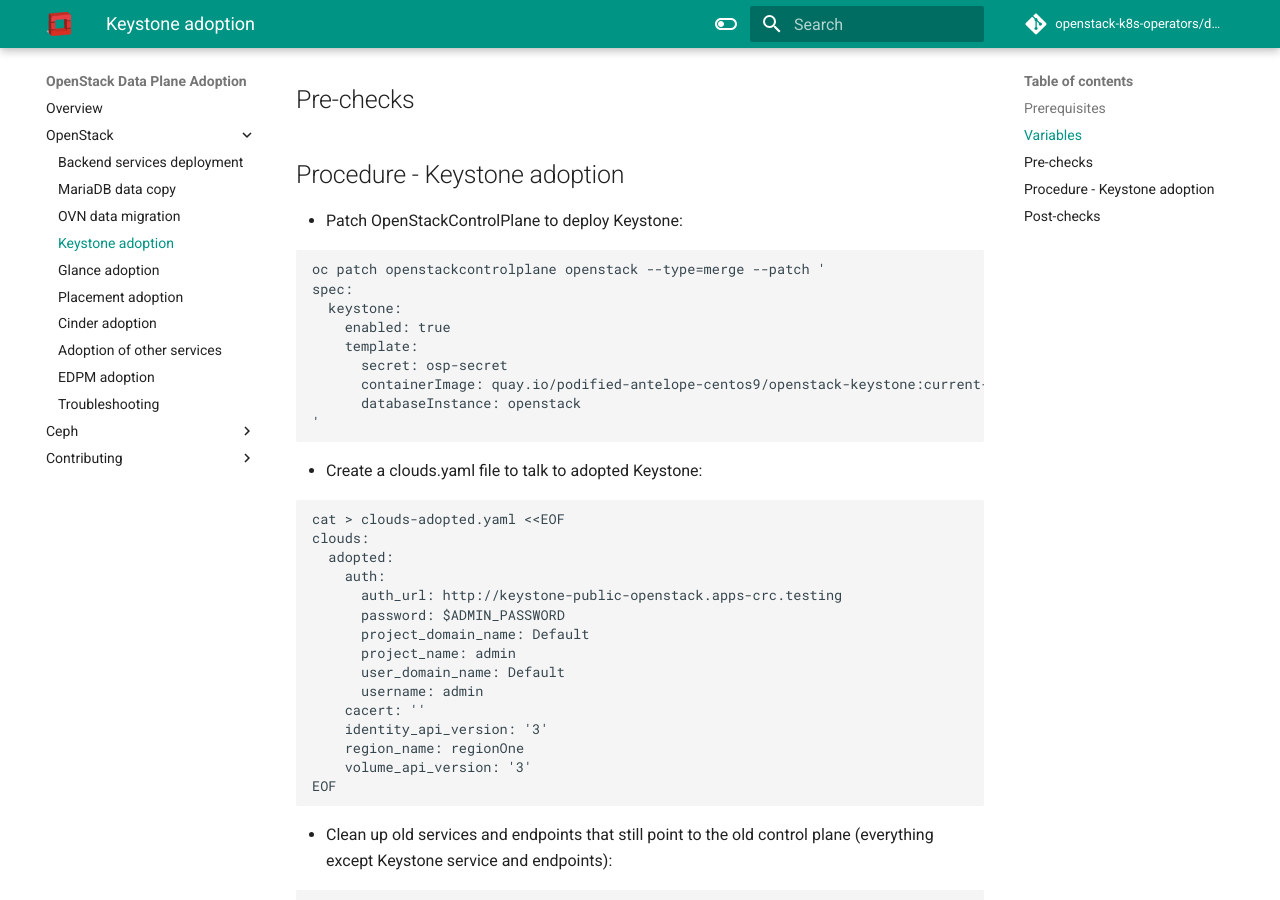
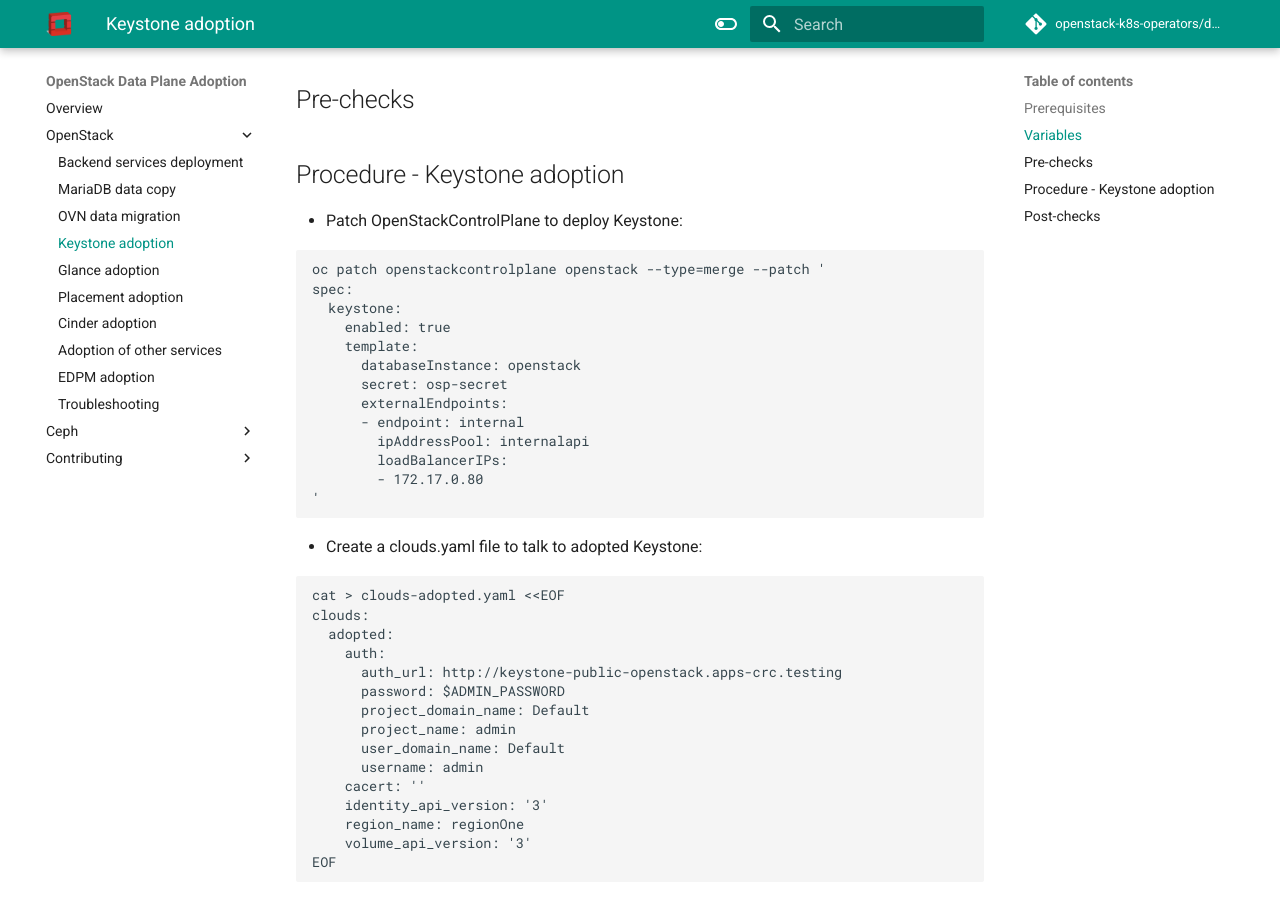
Before and after one commit to openstack-k8s-operators/data-plane-adoption, an MkDocs documentation site: the page built from docs/openstack/keystone_adoption.md, in a window 1280 px wide and 900 px high, scrolled down 356 px. Built offline with MkDocs 1.6.1 and Material for MkDocs 9.7.7, drawn with Linux system fonts in a browser that asks for light colours; comment, search, counter and statistics services are not loaded; the version menu is left out.

Commit message:
Update Keystone doc/tests for network isolation

````diff
--- a/docs/openstack/keystone_adoption.md
+++ b/docs/openstack/keystone_adoption.md
@@ -21,9 +21,13 @@
     keystone:
       enabled: true
       template:
+        databaseInstance: openstack
         secret: osp-secret
-        containerImage: quay.io/podified-antelope-centos9/openstack-keystone:current-podified
-        databaseInstance: openstack
+        externalEndpoints:
+        - endpoint: internal
+          ipAddressPool: internalapi
+          loadBalancerIPs:
+          - 172.17.0.80
   '
   ```
 
````
Also changed, not shown: 1 other file.
